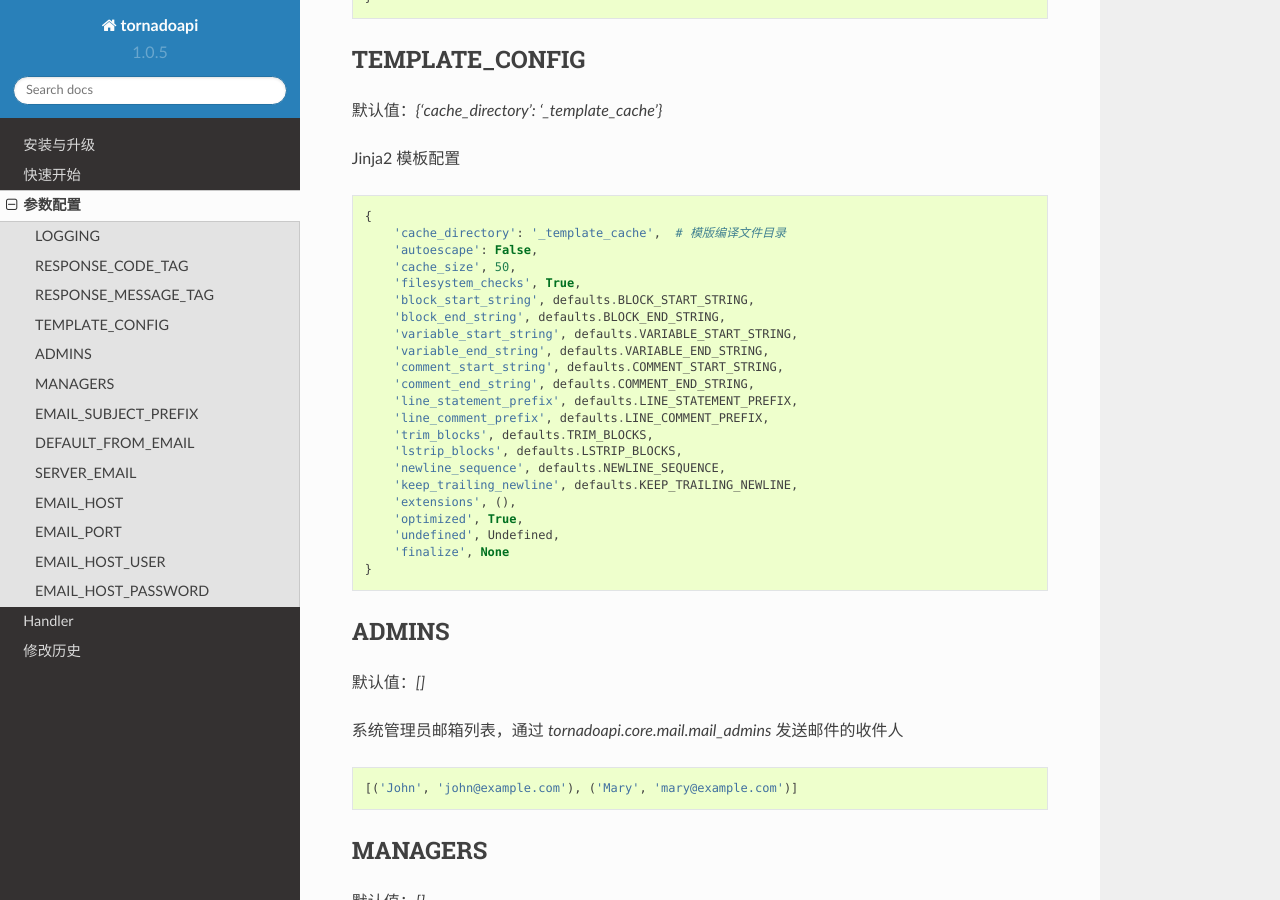
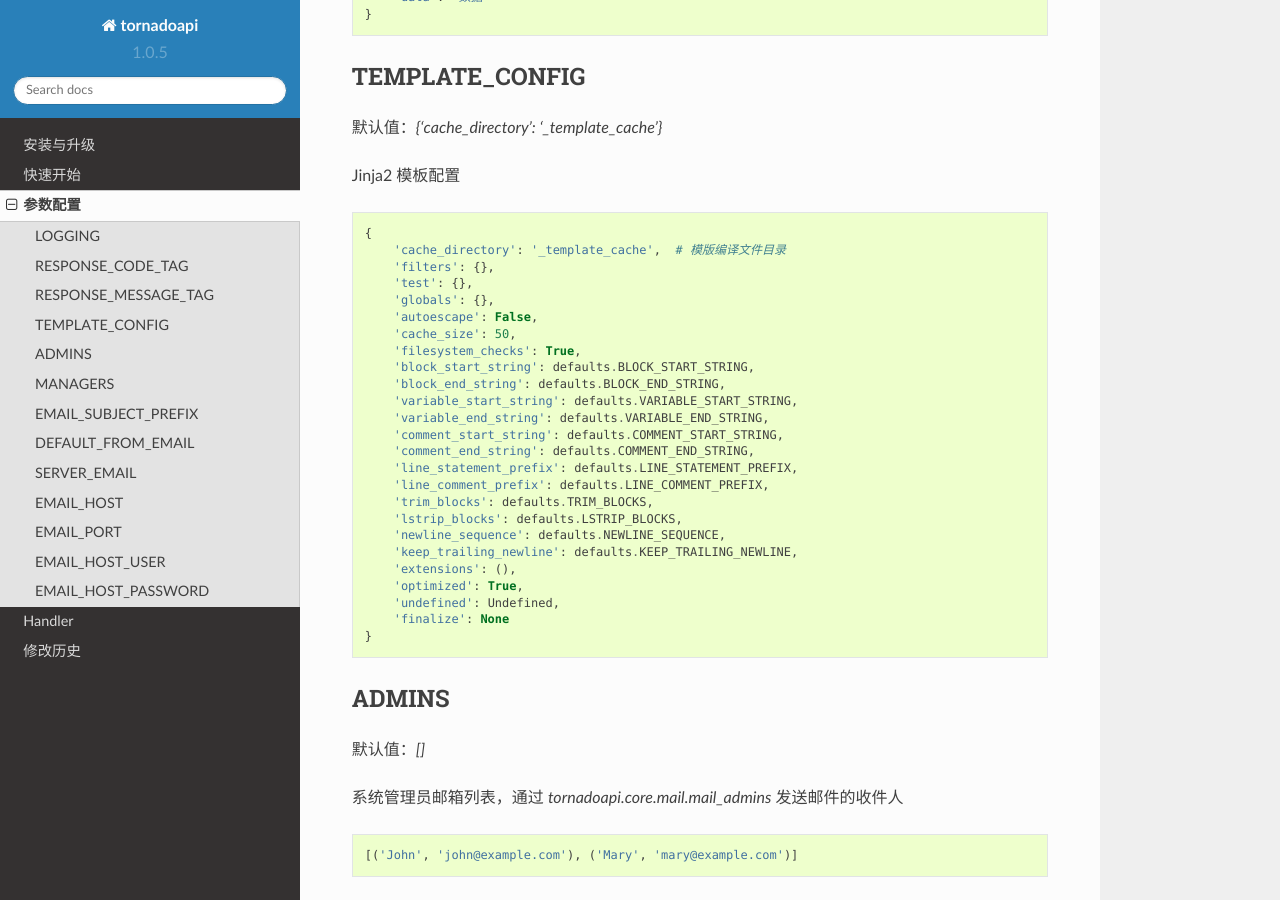
Before and after one commit to 007gzs/tornado-rest-framework, a Sphinx documentation site: the page built from docs/settings.rst, in a window 1280 px wide and 900 px high, scrolled down 1940 px. Built offline with Sphinx 7.4.7 and the Read the Docs theme 2.0.0, drawn with Linux system fonts in a browser that asks for light colours.

Commit message:
jinja2 参数增加

```diff
--- a/docs/settings.rst
+++ b/docs/settings.rst
@@ -110,25 +111,28 @@ Jinja2 模板配置
 
     {
         'cache_directory': '_template_cache',  # 模版编译文件目录
+        'filters': {},
+        'test': {},
+        'globals': {},
         'autoescape': False,
-        'cache_size', 50,
-        'filesystem_checks', True,
-        'block_start_string', defaults.BLOCK_START_STRING,
-        'block_end_string', defaults.BLOCK_END_STRING,
-        'variable_start_string', defaults.VARIABLE_START_STRING,
-        'variable_end_string', defaults.VARIABLE_END_STRING,
-        'comment_start_string', defaults.COMMENT_START_STRING,
-        'comment_end_string', defaults.COMMENT_END_STRING,
-        'line_statement_prefix', defaults.LINE_STATEMENT_PREFIX,
-        'line_comment_prefix', defaults.LINE_COMMENT_PREFIX,
-        'trim_blocks', defaults.TRIM_BLOCKS,
-        'lstrip_blocks', defaults.LSTRIP_BLOCKS,
-        'newline_sequence', defaults.NEWLINE_SEQUENCE,
-        'keep_trailing_newline', defaults.KEEP_TRAILING_NEWLINE,
-        'extensions', (),
-        'optimized', True,
-        'undefined', Undefined,
-        'finalize', None
+        'cache_size': 50,
+        'filesystem_checks': True,
+        'block_start_string': defaults.BLOCK_START_STRING,
+        'block_end_string': defaults.BLOCK_END_STRING,
+        'variable_start_string': defaults.VARIABLE_START_STRING,
+        'variable_end_string': defaults.VARIABLE_END_STRING,
+        'comment_start_string': defaults.COMMENT_START_STRING,
+        'comment_end_string': defaults.COMMENT_END_STRING,
+        'line_statement_prefix': defaults.LINE_STATEMENT_PREFIX,
+        'line_comment_prefix': defaults.LINE_COMMENT_PREFIX,
+        'trim_blocks': defaults.TRIM_BLOCKS,
+        'lstrip_blocks': defaults.LSTRIP_BLOCKS,
+        'newline_sequence': defaults.NEWLINE_SEQUENCE,
+        'keep_trailing_newline': defaults.KEEP_TRAILING_NEWLINE,
+        'extensions': (),
+        'optimized': True,
+        'undefined': Undefined,
+        'finalize': None
     }
 
 
```
Also changed, not shown: other parts of docs/settings.rst (+2 -1 lines), 2 other files.
